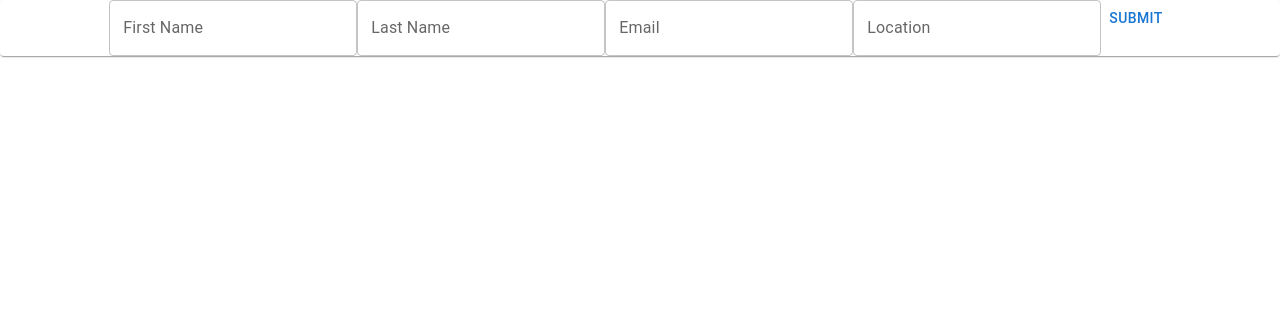
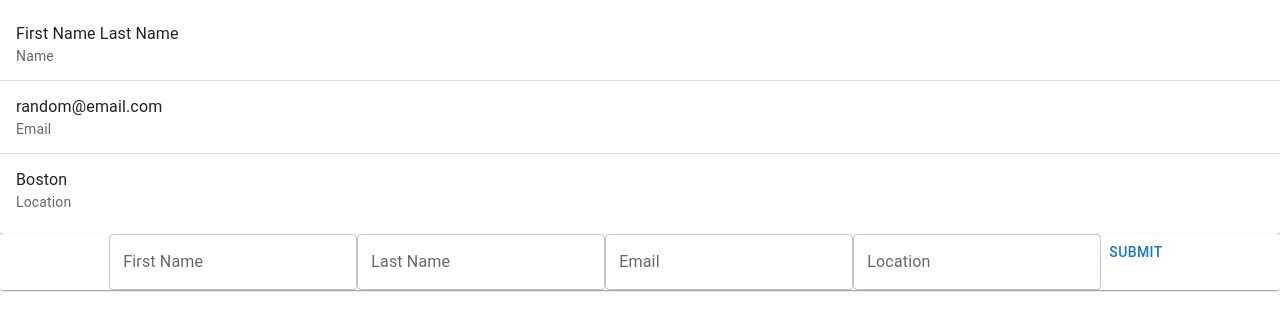
Before and after one commit to shakestuffup73/react-mui, a React (Create React App) app: page / in a window 1280 px wide. Shown: the top 330 px of the page. Built offline with nearby package versions, Linux system fonts and the light colour scheme.

Commit message:
import List, ListItem, ListItemText, Divider and complete display

```diff
--- a/src/App.js
+++ b/src/App.js
@@ -1,8 +1,12 @@
-import { useState } from 'react';
+import { useState, useEffect } from 'react';
 import Box from '@mui/material/Box'
 import Button from '@mui/material/Button'
 import Paper from '@mui/material/Paper'
 import TextField from '@mui/material/TextField'
+import List from '@mui/material/List'
+import ListItem from '@mui/material/ListItem'
+import ListItemText from '@mui/material/ListItemText'
+import Divider from '@mui/material/Divider'
 import './App.css';
 
 function App() {
@@ -28,10 +32,43 @@ function App() {
   const handleSubmit = event => {
     event.preventDefault()
     setDisplay(formData)
+    console.log('this is display in the handleSubmit', display)
   }
+
+  useEffect(() => {
+    console.log('this is display in the useEffect', display)
+  }, [display])
 
   return (
     <div className="App">
+      <Box>
+        <Paper>
+          <List>
+            <ListItem>
+              <ListItemText
+                primary={`${display.firstName} ${display.lastName}`}
+                secondary='Name'
+              />
+            </ListItem>
+            <Divider />
+            <ListItem>
+              <ListItemText
+                primary={display.email}
+                secondary='Email'
+              />
+            </ListItem>
+            <Divider />
+            <ListItem>
+              <ListItemText
+                primary={display.location}
+                secondary='Location'
+              />
+            </ListItem>
+          </List>
+        </Paper>
+      </Box>
+
+
       <Box>
         <Paper>
           <form onSubmit={handleSubmit}>
```
